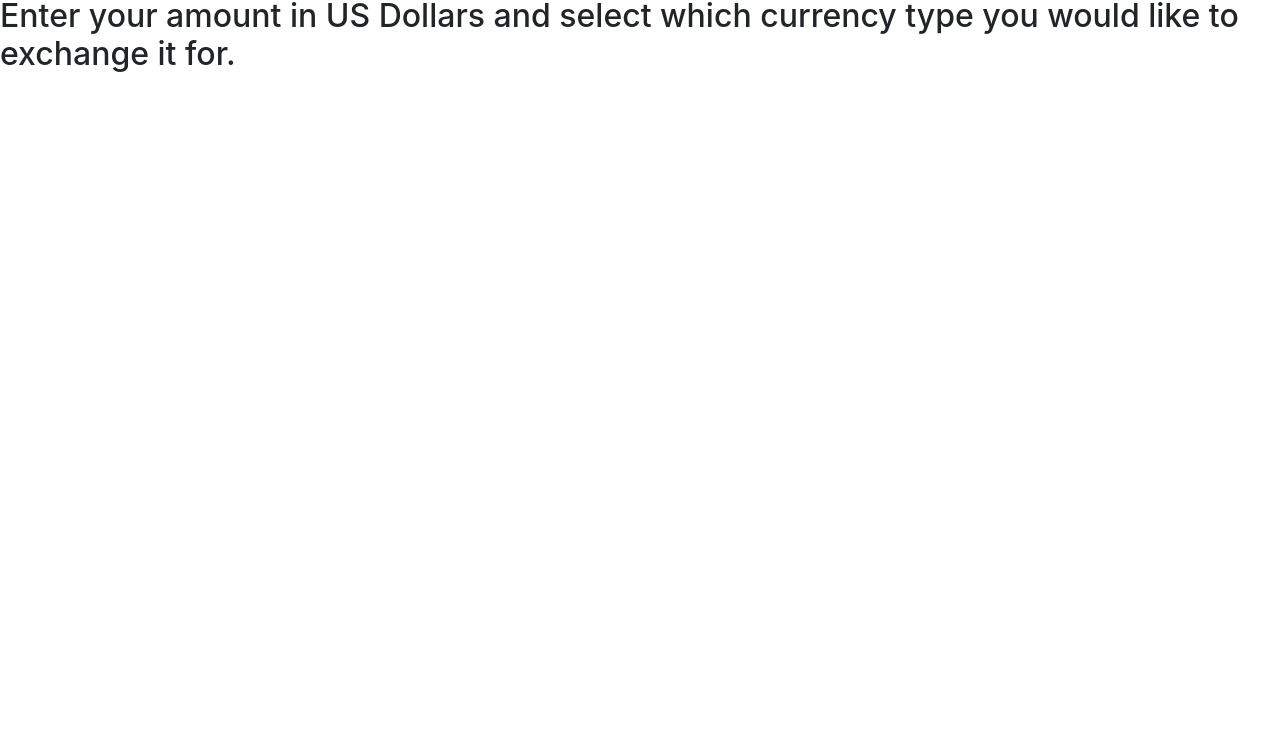
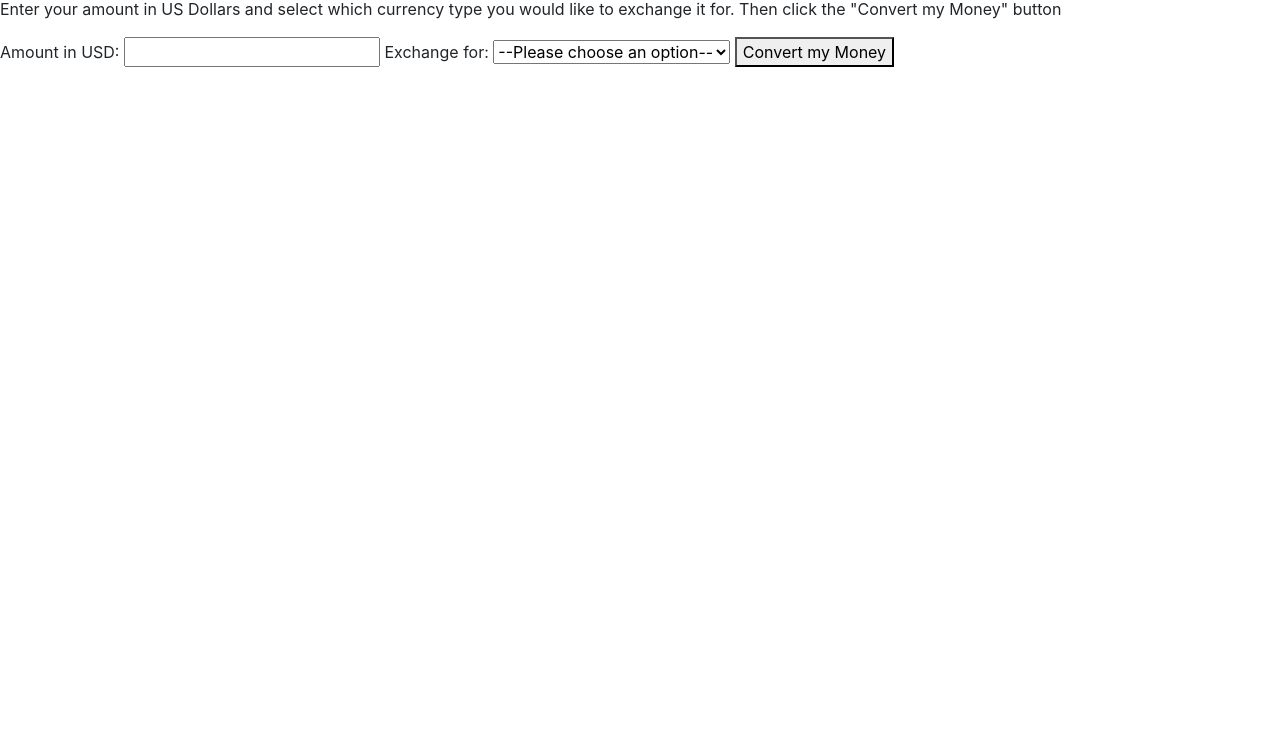
Before and after one commit to KeishaMarie/currency-exchanger, a website built with webpack: page src/index.html in a window 1280 px wide. Shown: the part 59-800 px from the top of the page. Built offline with nearby package versions, Linux system fonts and the light colour scheme.

Commit message:
Finish HTML

```diff
--- a/src/index.html
+++ b/src/index.html
@@ -2,10 +2,31 @@
 <head>
   <title>Currency Exchanger</title>
 </head>
+
 <body>
+  <form id = currencyForm>
 <h1>Currency Exchanger</h1>
-<h2>Enter your amount in US Dollars and select which currency type you would like to exchange it for.</h2>
+<p>Enter your amount in US Dollars and select which currency type you would like to exchange it for.
+  Then click the "Convert my Money" button</p>
 
+  <label for="userInput">Amount in USD:</label>
+  <input id="userInput" type="number">
 
+  <label for="currency-select">Exchange for:</label>
+
+  <select name="currencySelected" id="currencySelected">
+      <option value="">--Please choose an option--</option>
+      <option value="KRW">South Korean Won</option>
+      <option value="AUD">Australian Dollar</option>
+      <option value="EGP">Egyptian Pound</option>
+      <option value="RON">Romanian Leu</option>
+      <option value="NGN">Nigerian Naira</option>
+      <option value="HKD">Hong Kong Dollar</option>
+  </select>
+  <button type="button" id="exchange">Convert my Money</button>
+</form>
+<div>
+  <p id="converted-currency"></p>
+</div>
 </body>
 </html>
```
